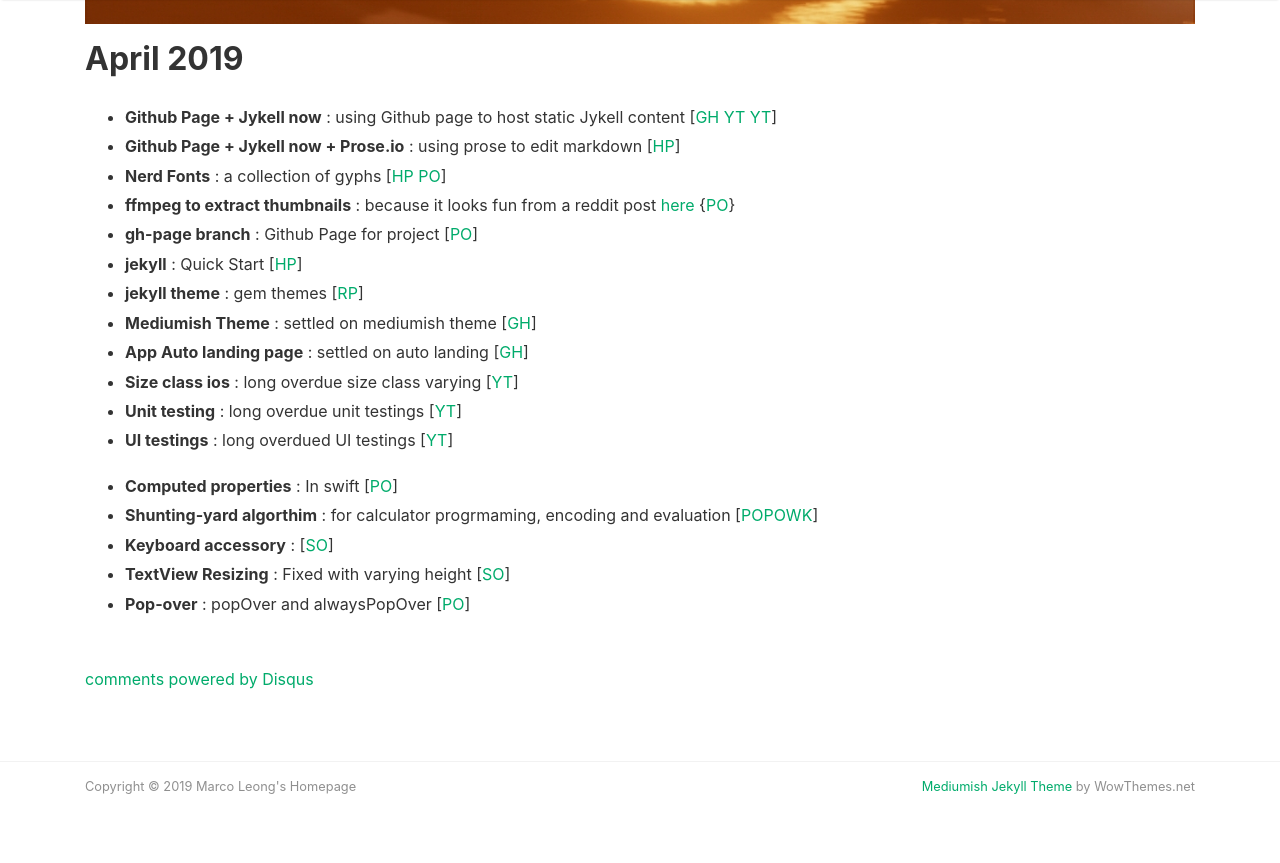
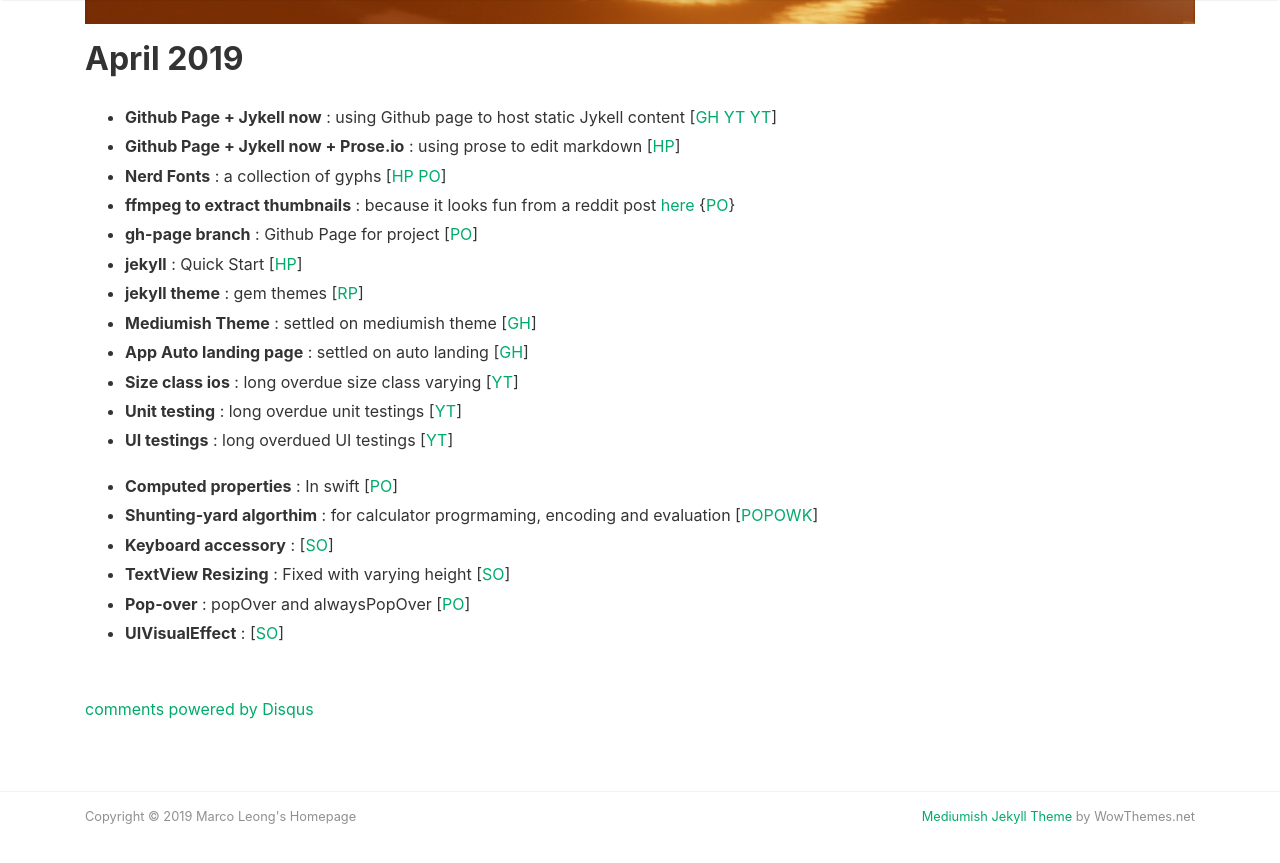
Before and after one commit to MarcoLeongDev/MarcoLeongDev.github.io, a Jekyll site: the page built from journey.md, in a window 1280 px wide and 900 px high, scrolled down 756 px. Shown: the top 863 px of the window. Built offline with Jekyll 4.4.1, drawn with Linux system fonts in a browser that asks for light colours; nearby versions of some CDN libraries; comment, search, counter and statistics services are not loaded.

Commit message:
added visual effect reference

```diff
--- a/journey.md
+++ b/journey.md
@@ -29,6 +29,7 @@
 - **Keyboard accessory** : [[SO](https://stackoverflow.com/questions/35689528/add-a-view-on-top-of-the-keyboard-using-inputaccessoryview-swift#35689635)]
 - **TextView Resizing** : Fixed with varying height [[SO](https://stackoverflow.com/questions/50467/how-do-i-size-a-uitextview-to-its-content)]
 - **Pop-over** : popOver and alwaysPopOver [[PO](https://www.ralfebert.de/ios-examples/uikit/choicepopover/)]
+- **UIVisualEffect** : [[SO](https://stackoverflow.com/questions/24067719/how-to-use-uivisualeffectview)]
 
 
 <!-- - <details><summary>App Auto landing page</summary> settled on auto landing <a href="https://github.com/emilbaehr/automatic-app-landing-page">[GH]</a></details> -->
```
